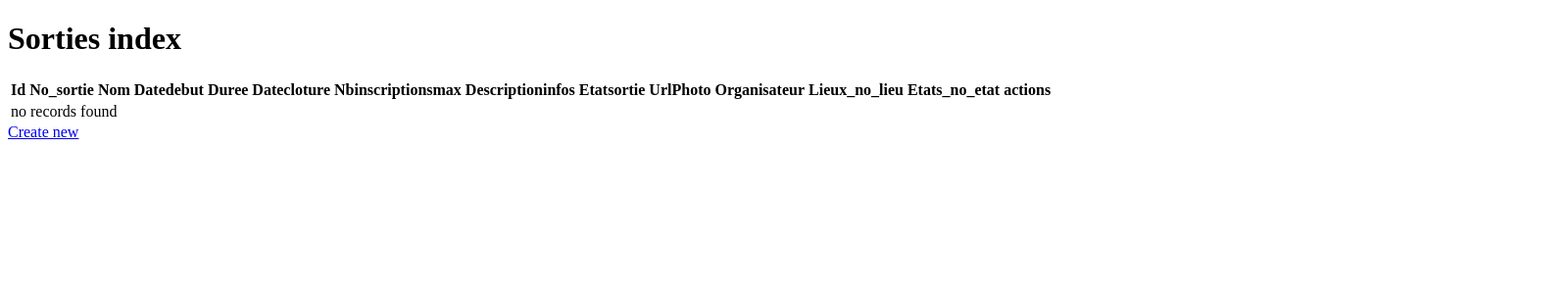
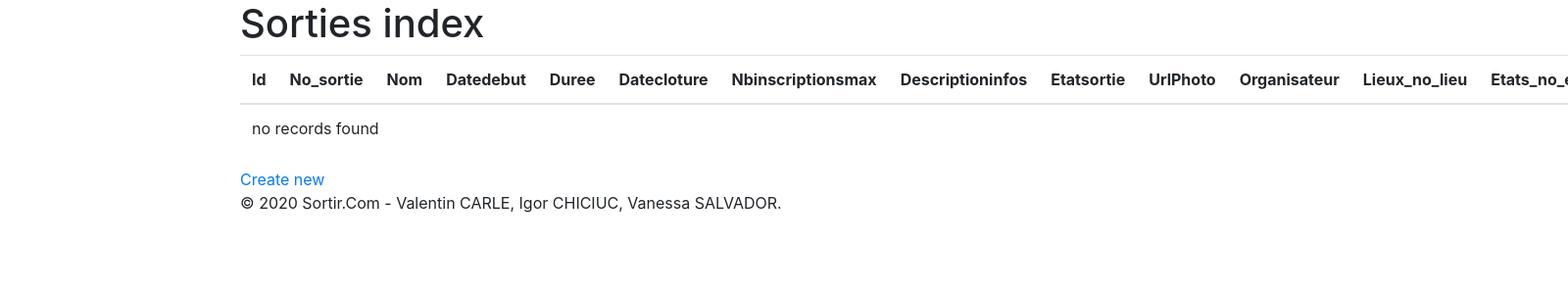
Before and after one commit to Symfony-Project-CDA-2020/projetSortir.com, a Symfony app: template templates/sorties/index.html.twig in a window 1600 px wide; the page is wider, and only the part inside the window is pictured. Shown: the top 300 px of that part at 98% size. Run offline with Twig, Linux system fonts and the light colour scheme; the template is opened without the code that fills it, so the values that code supplies are empty; some libraries are stand-ins or nearby versions.

Commit message:
Create a base template to extend all pages

```diff
--- a/templates/base.html.twig
+++ b/templates/base.html.twig
@@ -1,12 +1,38 @@
-<!DOCTYPE html>
-<html>
-    <head>
-        <meta charset="UTF-8">
-        <title>{% block title %}Welcome!{% endblock %}</title>
-        {% block stylesheets %}{% endblock %}
-    </head>
-    <body>
+<!doctype html>
+<html lang="fr">
+<head>
+    <meta charset="UTF-8">
+    <meta name="viewport"
+          content="width=device-width, initial-scale=1.0">
+    <meta http-equiv="X-UA-Compatible" content="ie=edge">
+    <title>{% block title %}Projet Sorties{% endblock %}</title>
+
+    <link rel="stylesheet" href="https://maxcdn.bootstrapcdn.com/bootstrap/4.0.0/css/bootstrap.min.css" integrity="sha384-Gn5384xqQ1aoWXA+058RXPxPg6fy4IWvTNh0E263XmFcJlSAwiGgFAW/dAiS6JXm" crossorigin="anonymous">
+    <link rel="stylesheet" href={{ asset('css/app.css') }}>
+</head>
+<body>
+<div class="container">
+    <header>
+        {% include('inc/nav.html.twig') %}
+    </header>
+
+    {% for label, messages in app.flashes(['success', 'warning']) %}
+        {% for message in messages %}
+            <div class="flash-{{ label }}">
+                {{ message }}
+            </div>
+        {% endfor %}
+    {% endfor %}
+
+    <main>
         {% block body %}{% endblock %}
-        {% block javascripts %}{% endblock %}
-    </body>
+    </main>
+    <footer>
+        &copy; {{ "now"|date("Y")}} Sortir.Com - Valentin CARLE, Igor CHICIUC, Vanessa SALVADOR.
+    </footer>
+</div>
+<script src="https://code.jquery.com/jquery-3.2.1.slim.min.js" integrity="sha384-KJ3o2DKtIkvYIK3UENzmM7KCkRr/rE9/Qpg6aAZGJwFDMVNA/GpGFF93hXpG5KkN" crossorigin="anonymous"></script>
+<script src="https://cdnjs.cloudflare.com/ajax/libs/popper.js/1.12.9/umd/popper.min.js" integrity="sha384-ApNbgh9B+Y1QKtv3Rn7W3mgPxhU9K/ScQsAP7hUibX39j7fakFPskvXusvfa0b4Q" crossorigin="anonymous"></script>
+<script src="https://maxcdn.bootstrapcdn.com/bootstrap/4.0.0/js/bootstrap.min.js" integrity="sha384-JZR6Spejh4U02d8jOt6vLEHfe/JQGiRRSQQxSfFWpi1MquVdAyjUar5+76PVCmYl" crossorigin="anonymous"></script>
+</body>
 </html>
```
Also changed, not shown: public/css/app.css (added), templates/inc/nav.html.twig (added).
